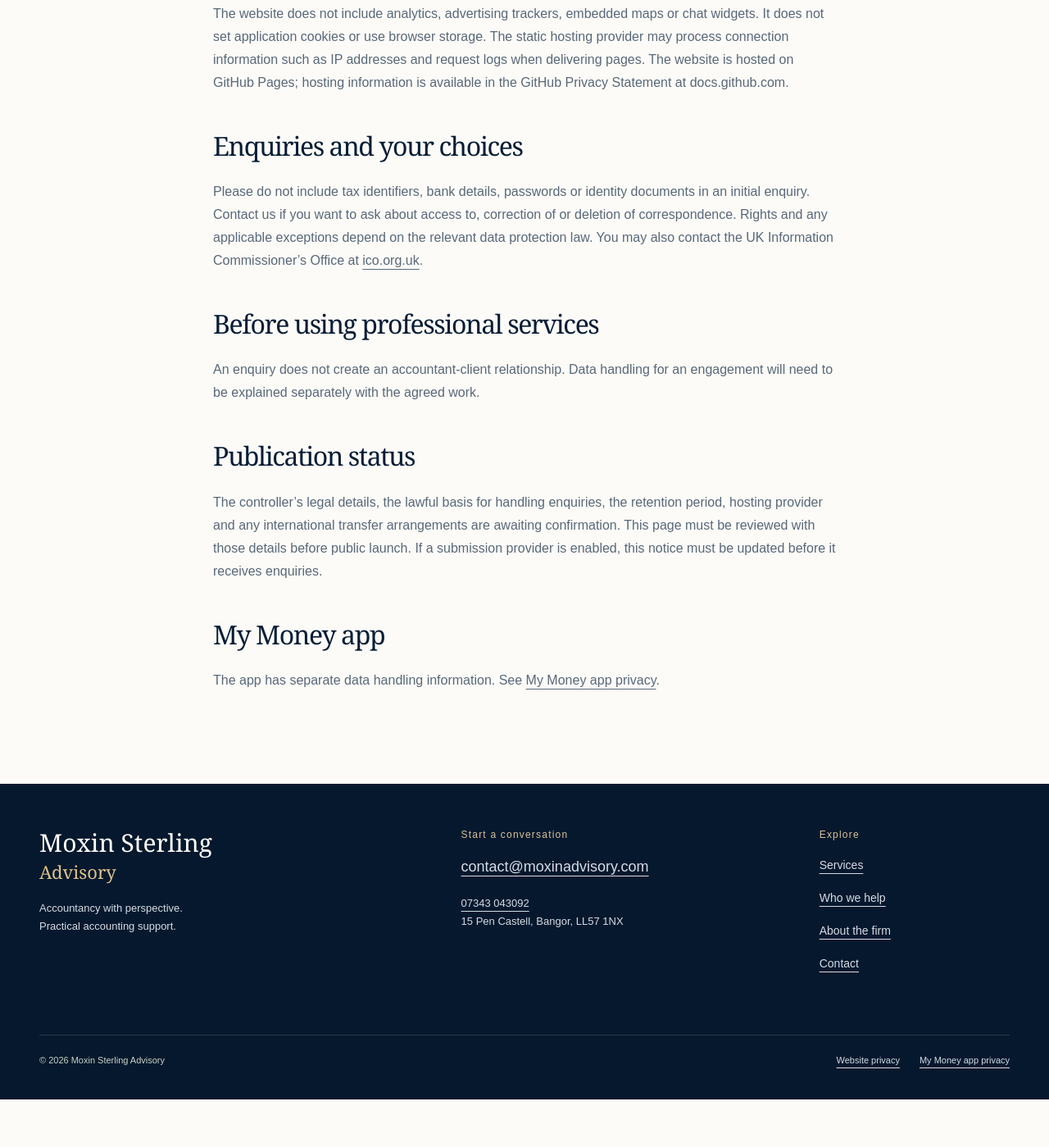
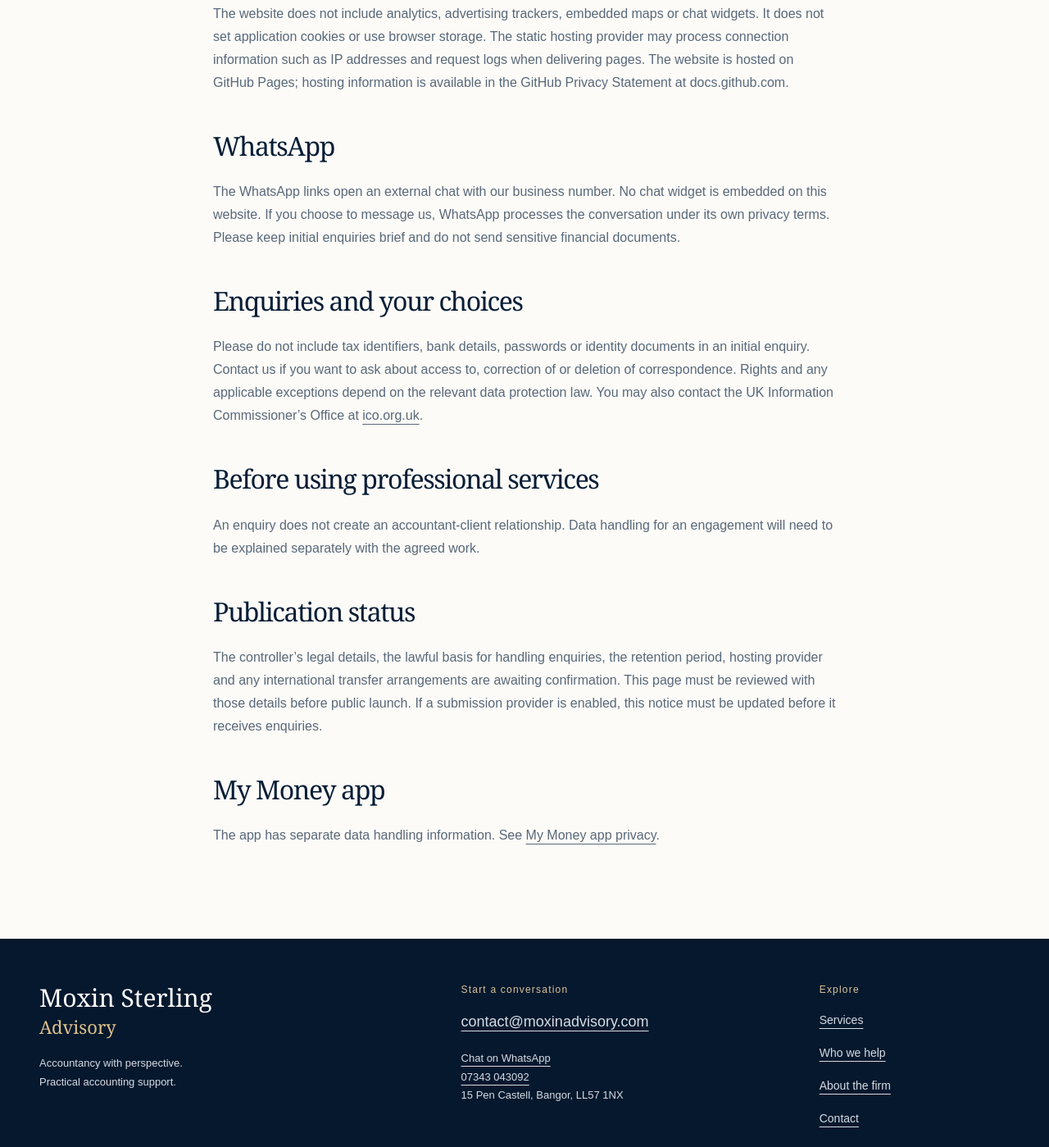
Before and after one commit to kainatmbbs-design/moxinadvisory, an Astro site: page /privacy in a window 1280 px wide. Shown: the part 1171-2570 px from the top of the page at 82% size. Before the commit the page ends 2512 px from the top, so only its background shows below. Built offline with nearby package versions, Linux system fonts and the light colour scheme; Astro itself is replaced by a stand-in of ours; no server answers.

Commit message:
Add direct WhatsApp chat for confirmed business number

```diff
--- a/src/components/Footer.astro
+++ b/src/components/Footer.astro
@@ -21,7 +21,7 @@
       <a class="email" href={`mailto:${business.email}`}>
         {business.email}
       </a>
-      <p><a href={`tel:${business.phoneLink}`}>{business.phone}</a><br />{business.address}</p>
+      <p><a href={business.whatsappUrl} target="_blank" rel="noopener noreferrer">Chat on WhatsApp</a><br /><a href={`tel:${business.phoneLink}`}>{business.phone}</a><br />{business.address}</p>
     </div>
     <div>
       <h2>Explore</h2>
--- a/src/config.ts
+++ b/src/config.ts
@@ -5,6 +5,7 @@
   email: "contact@moxinadvisory.com",
   phone: "07343 043092",
   phoneLink: "+447343043092",
+  whatsappUrl: "https://wa.me/447343043092",
   address: "15 Pen Castell, Bangor, LL57 1NX",
   companyNumber: null,
   registeredOffice: null,
--- a/src/layouts/Layout.astro
+++ b/src/layouts/Layout.astro
@@ -67,5 +67,9 @@
       <slot />
     </main>
     <Footer />
+    <a class="whatsapp-float" href={business.whatsappUrl} target="_blank" rel="noopener noreferrer" aria-label="Chat with Moxin Sterling Advisory on WhatsApp (opens in a new tab)">
+      <svg width="23" height="23" viewBox="0 0 24 24" fill="none" stroke="currentColor" stroke-width="1.6" aria-hidden="true"><path d="M21 11.5a9 9 0 0 1-13.3 7.9L3 21l1.6-4.7A9 9 0 1 1 21 11.5Z"/><path d="M8 7.5c-.8.6-.5 2 .4 3.5s2.5 3.1 4.1 3.8c1.5.6 2.8.5 3.3-.5l.4-1-2.6-1.3-.9 1c-1.3-.6-2.3-1.6-2.9-2.9l.8-.8-1.3-2.5Z"/></svg>
+      <span>Chat on WhatsApp</span>
+    </a>
   </body>
 </html>
--- a/src/pages/contact.astro
+++ b/src/pages/contact.astro
@@ -30,7 +30,7 @@
       <a class="email" href={`mailto:${business.email}`}>
         {business.email}
       </a>
-      <div class="contact-methods"><div><span>Call us</span><a href={`tel:${business.phoneLink}`}>{business.phone}</a></div><div><span>Our address</span><address>{business.address}</address></div></div>
+      <div class="contact-methods"><div><span>Message us directly</span><a class="whatsapp-contact" href={business.whatsappUrl} target="_blank" rel="noopener noreferrer">Chat on WhatsApp <span aria-hidden="true">↗</span></a></div><div><span>Call us</span><a href={`tel:${business.phoneLink}`}>{business.phone}</a></div><div><span>Our address</span><address>{business.address}</address></div></div>
       <p class="contact-note">
         You can email directly if you prefer. Please do not include sensitive
         financial or identity information in your initial message.
--- a/src/pages/privacy.astro
+++ b/src/pages/privacy.astro
@@ -44,6 +44,8 @@
       storage. The static hosting provider may process connection information
       such as IP addresses and request logs when delivering pages. The website is hosted on GitHub Pages; hosting information is available in the GitHub Privacy Statement at docs.github.com.
     </p>
+    <h2>WhatsApp</h2>
+    <p>The WhatsApp links open an external chat with our business number. No chat widget is embedded on this website. If you choose to message us, WhatsApp processes the conversation under its own privacy terms. Please keep initial enquiries brief and do not send sensitive financial documents.</p>
     <h2>Enquiries and your choices</h2>
     <p>
       Please do not include tax identifiers, bank details, passwords or identity
--- a/src/styles/global.css
+++ b/src/styles/global.css
@@ -968,3 +968,5 @@
 @media(max-width:760px){.contact-bar .container{justify-content:space-between;gap:12px;font-size:10px}.contact-bar span{display:none}.header{padding:16px 24px}.hero-grid{grid-template-columns:1fr;padding-block:40px;gap:35px}.hero-copy h1{font-size:clamp(2.8rem,11vw,4rem)}.hero-lead{font-size:15px}.brand-scene{min-height:470px;padding:25px}.brand-seal{margin-top:30px}.scene-caption{font-size:26px}.hero-assurance{gap:14px;font-size:9px}.audience-ribbon .container{flex-wrap:wrap;justify-content:flex-start;gap:18px 25px}.audience-ribbon span{width:100%}.audience-ribbon strong{font-size:12px}.new-services{grid-template-columns:1fr}.new-service{padding:25px}.new-service h3{font-size:25px}.service-top{margin-bottom:20px}.why-grid,.founder-grid{grid-template-columns:1fr;gap:30px}.why-section,.founder-section{padding-block:50px}.client-cards,.process-grid{grid-template-columns:1fr}.client-cards{gap:18px}.client-cards h3{margin-top:25px}.client-cards article{padding:28px}.process-grid{gap:22px}.process-grid article>span{margin-bottom:16px}.founder-portrait{min-height:320px}.faq-section{padding-block:50px}.invitation{padding-block:45px;padding-inline:0;margin-bottom:0}.page-hero{padding-inline:22px;margin-top:20px}.contact-layout form{padding:22px}.footer-top{gap:28px}.contact-layout .email{font-size:17px}}
 
 .original-logo{display:block;object-fit:contain;aspect-ratio:1}.header-logo{width:65px;height:65px}.hero-logo{width:260px;height:260px;margin-top:38px;border-radius:50%}@media(max-width:760px){.header-logo{width:48px;height:48px}.hero-logo{width:230px;height:230px;margin-top:30px}}
+
+.whatsapp-float{position:fixed;right:24px;bottom:24px;z-index:40;display:inline-flex;align-items:center;gap:10px;min-height:52px;padding:14px 20px;border:1px solid #bed4c3;border-radius:30px;background:#0d5836;color:white;box-shadow:0 6px 24px #071d3626;font-size:13px;font-weight:600;text-decoration:none}.whatsapp-float:hover{background:#073f26}.contact-methods .whatsapp-contact{font-size:18px}.contact-methods .whatsapp-contact span{display:inline;color:inherit;font-size:18px}.footer{padding-bottom:76px}@media(max-width:760px){.whatsapp-float{right:16px;bottom:max(16px,env(safe-area-inset-bottom));font-size:12px;min-height:48px;padding:12px 16px}.footer{padding-bottom:85px}}@media print{.whatsapp-float{display:none}}
```
Also changed, not shown: docs/screenshots/home-preview.png.
